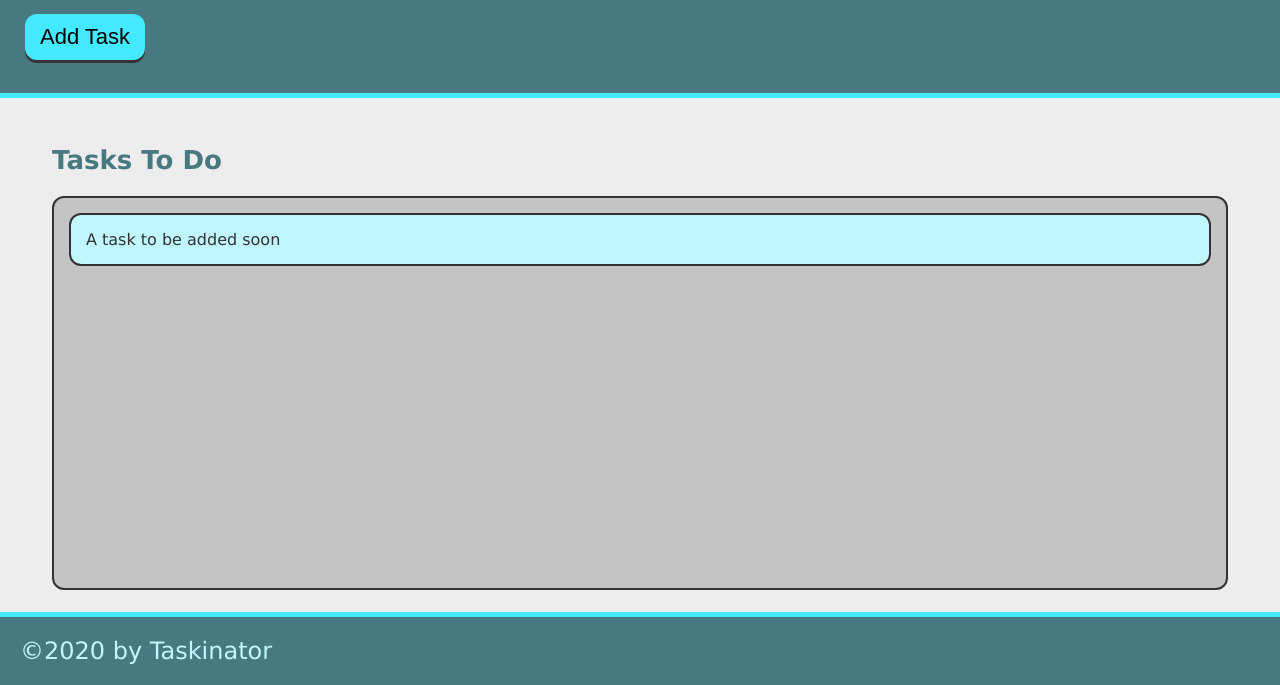
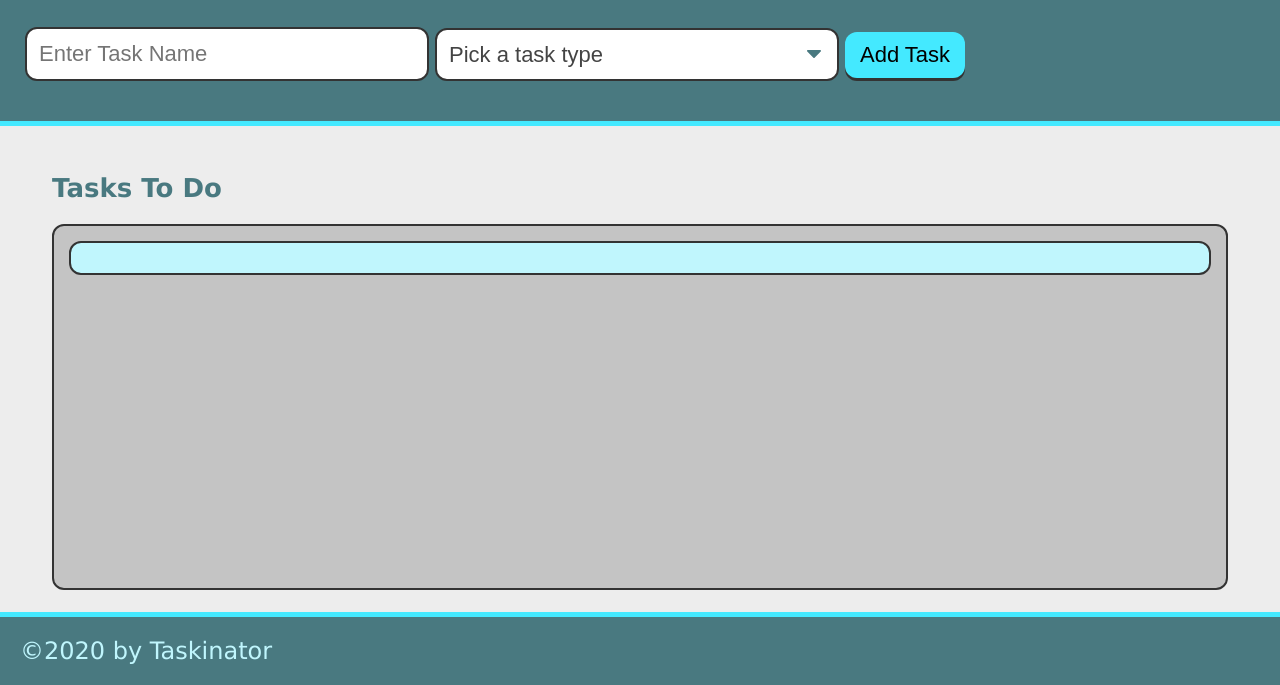
Before and after one commit to Jesse3421/taskinator, a plain HTML site: page index.html in a window 1280 px wide. Shown: the part 115-800 px from the top of the page. Drawn offline with Linux system fonts and the light colour scheme.

Commit message:
working on dropdown menu

```diff
--- a/index.html
+++ b/index.html
@@ -13,14 +13,29 @@
     <header>
         <h1 class="page-title">Taskinator</h1>
         <p>Click button below to add a new task!</p>
-        <button id="save-task" class="btn">Add Task</button>
+        <form id="task-form">
+            <div class="form-group">
+                <input type="text" name="task-name" placeholder="Enter Task Name"/>
+            </div>
+            <div class="form-group">
+                <select name="task-type" class="select-dropdown">
+                  <option value="" disabled selected>Pick a task type</option>
+                  <option value="Print">Print</option>
+                  <option value="Web">Web</option>
+                  <option value="Mobile">Mobile</option>
+                </select>
+              </div>
+            <div class="form-group">
+              <button class="btn" id="save-task" type="submit">Add Task</button>
+            </div>
+          </form>
     </header>
 
     <main class="page-content">
         <section class="task-list-wrapper">
             <h2 class="list-title">Tasks To Do</h2>
             <ul class="task-list" id="tasks-to-do">
-                <li class="task-item">A task to be added soon</li>
+                <li class="task-item"></li>
             </ul>
         </section>
 
```
